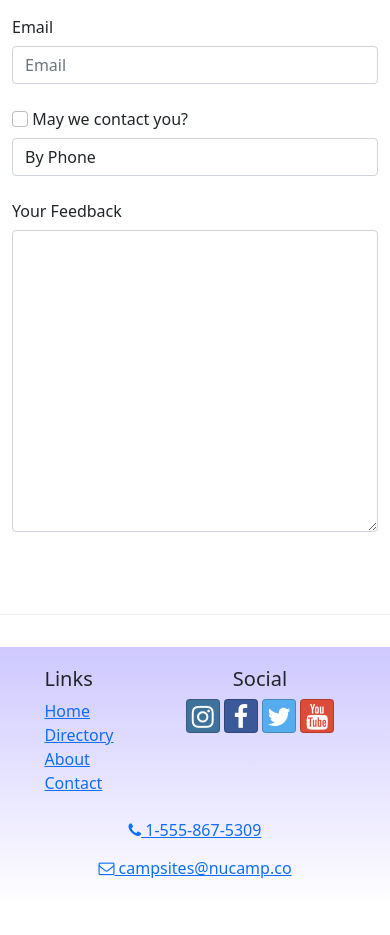
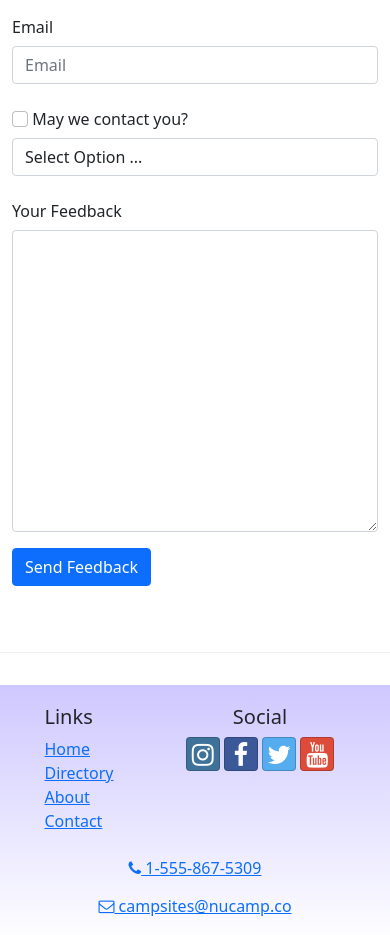
Before and after one commit to Laidir88/react-nucampsite, a React (Create React App) app: page /contact in a window 390 px wide. Shown: the part 940-1875 px from the top of the page. Before the commit the page ends 1847 px from the top, so only its background shows below. Built offline with nearby package versions, Linux system fonts and the light colour scheme.

Commit message:
added select option rather than phone for default contact

```diff
--- a/src/components/ContactForm.js
+++ b/src/components/ContactForm.js
@@ -2,6 +2,12 @@
 import { Formik, Field, Form } from "formik";
 
 export const ContactForm = () => {
+  const handleSubmit = (values, { resetForm }) => {
+    console.log("form values:", values);
+    console.log("in JSON format:", JSON.stringify(values));
+    resetForm();
+  };
+
   return (
     <Formik
       initialValues={{
@@ -10,9 +16,10 @@
         phoneNum: "",
         email: "",
         agree: false,
-        contactType: "By Phone",
+        contactType: "Select Option ...",
         feedback: "",
       }}
+      onSubmit={handleSubmit}
     >
       <Form>
         <FormGroup row>
@@ -71,6 +78,7 @@
           <Col md="4">
             {" "}
             <Field className="form-control" name="contactType" as="select">
+              <option hidden>Select Option ...</option>
               <option>By Phone</option>
               <option>By Email</option>
             </Field>
@@ -90,7 +98,13 @@
             />
           </Col>
         </FormGroup>
-        <FormGroup row></FormGroup>
+        <FormGroup row>
+          <Col md={{ size: 10, offset: 2 }}>
+            <Button type="submit" color="primary">
+              Send Feedback
+            </Button>
+          </Col>
+        </FormGroup>
       </Form>
     </Formik>
   );
```
